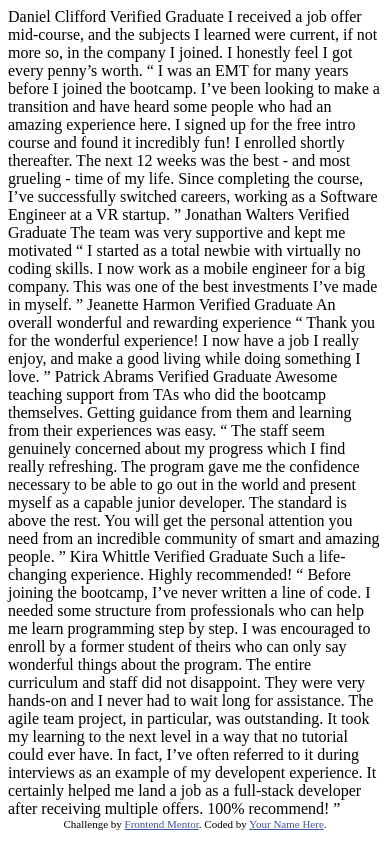
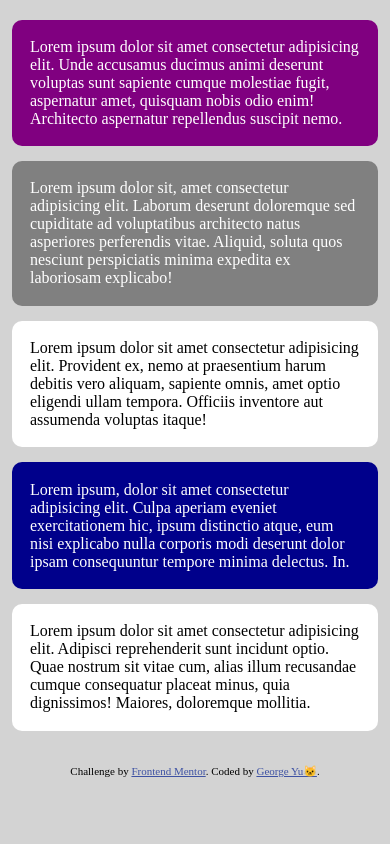
Before and after one commit to YuBaichuan2000/testimonials-grid-section, a plain HTML site: page index.html in a window 390 px wide. Drawn offline with Linux system fonts and the light colour scheme.

Commit message:
Add mobile first design

```diff
--- a/index.html
+++ b/index.html
@@ -6,7 +6,7 @@
   <link rel="stylesheet" href="styles.css">
   <link rel="icon" type="image/png" sizes="32x32" href="./images/favicon-32x32.png">
 
-  <title>Frontend Mentor | [Challenge Name Here]</title>
+  <title>Frontend Mentor | Testimo</title>
 
   <!-- Feel free to remove these styles or customise in your own stylesheet 👍 -->
   <style>
@@ -15,7 +15,17 @@
   </style>
 </head>
 <body>
-  Daniel Clifford
+  <div id="main-container">
+    <div id="testimonial-1" class="grid-item"><p>Lorem ipsum dolor sit amet consectetur adipisicing elit. Unde accusamus ducimus animi deserunt voluptas sunt sapiente cumque molestiae fugit, aspernatur amet, quisquam nobis odio enim! Architecto aspernatur repellendus suscipit nemo.</p></div>
+    <div id="testimonial-2" class="grid-item"><p>Lorem ipsum dolor sit, amet consectetur adipisicing elit. Laborum deserunt doloremque sed cupiditate ad voluptatibus architecto natus asperiores perferendis vitae. Aliquid, soluta quos nesciunt perspiciatis minima expedita ex laboriosam explicabo!</p></div>
+    <div id="testimonial-3" class="grid-item"><p>Lorem ipsum dolor sit amet consectetur adipisicing elit. Provident ex, nemo at praesentium harum debitis vero aliquam, sapiente omnis, amet optio eligendi ullam tempora. Officiis inventore aut assumenda voluptas itaque!</p></div>
+    <div id="testimonial-4" class="grid-item"><p>Lorem ipsum, dolor sit amet consectetur adipisicing elit. Culpa aperiam eveniet exercitationem hic, ipsum distinctio atque, eum nisi explicabo nulla corporis modi deserunt dolor ipsam consequuntur tempore minima delectus. In.</p></div>
+    <div id="testimonial-5" class="grid-item"><p>Lorem ipsum dolor sit amet consectetur adipisicing elit. Adipisci reprehenderit sunt incidunt optio. Quae nostrum sit vitae cum, alias illum recusandae cumque consequatur placeat minus, quia dignissimos! Maiores, doloremque mollitia.</p></div>
+  </div>
+
+
+
+  <!-- Daniel Clifford
   Verified Graduate
 
   I received a job offer mid-course, and the subjects I learned were current, if not more so,
@@ -66,11 +76,11 @@
   project, in particular, was outstanding. It took my learning to the next level in a way that no tutorial
   could ever have. In fact, I’ve often referred to it during interviews as an example of my developent
   experience. It certainly helped me land a job as a full-stack developer after receiving multiple offers.
-  100% recommend! ”
+  100% recommend! ” -->
 
   <div class="attribution">
     Challenge by <a href="https://www.frontendmentor.io?ref=challenge" target="_blank">Frontend Mentor</a>.
-    Coded by <a href="#">Your Name Here</a>.
+    Coded by <a target="_blank" href="https://www.linkedin.com/in/george-yu-a6800a227/">George Yu🐱</a>.
   </div>
 </body>
 </html>
--- a/styles.css
+++ b/styles.css
@@ -0,0 +1,43 @@
+* {
+    box-sizing: border-box;
+    margin: 0;
+    padding: 0;
+}
+
+body {
+    background-color: lightgray;
+}
+
+#main-container {
+    padding: 5% 3%;
+}
+
+#testimonial-1 {
+    background-color: purple;
+    color: white;
+}
+
+#testimonial-2 {
+    background-color: grey;
+    color: white;
+}
+
+#testimonial-3 {
+    background-color: white;
+
+}
+
+#testimonial-4 {
+    background-color: darkblue;
+    color: white;
+}
+
+#testimonial-5 {
+    background-color: white;
+}
+
+.grid-item {
+    margin-bottom: 15px;
+    padding: 5%;
+    border-radius: 10px;
+}
```
